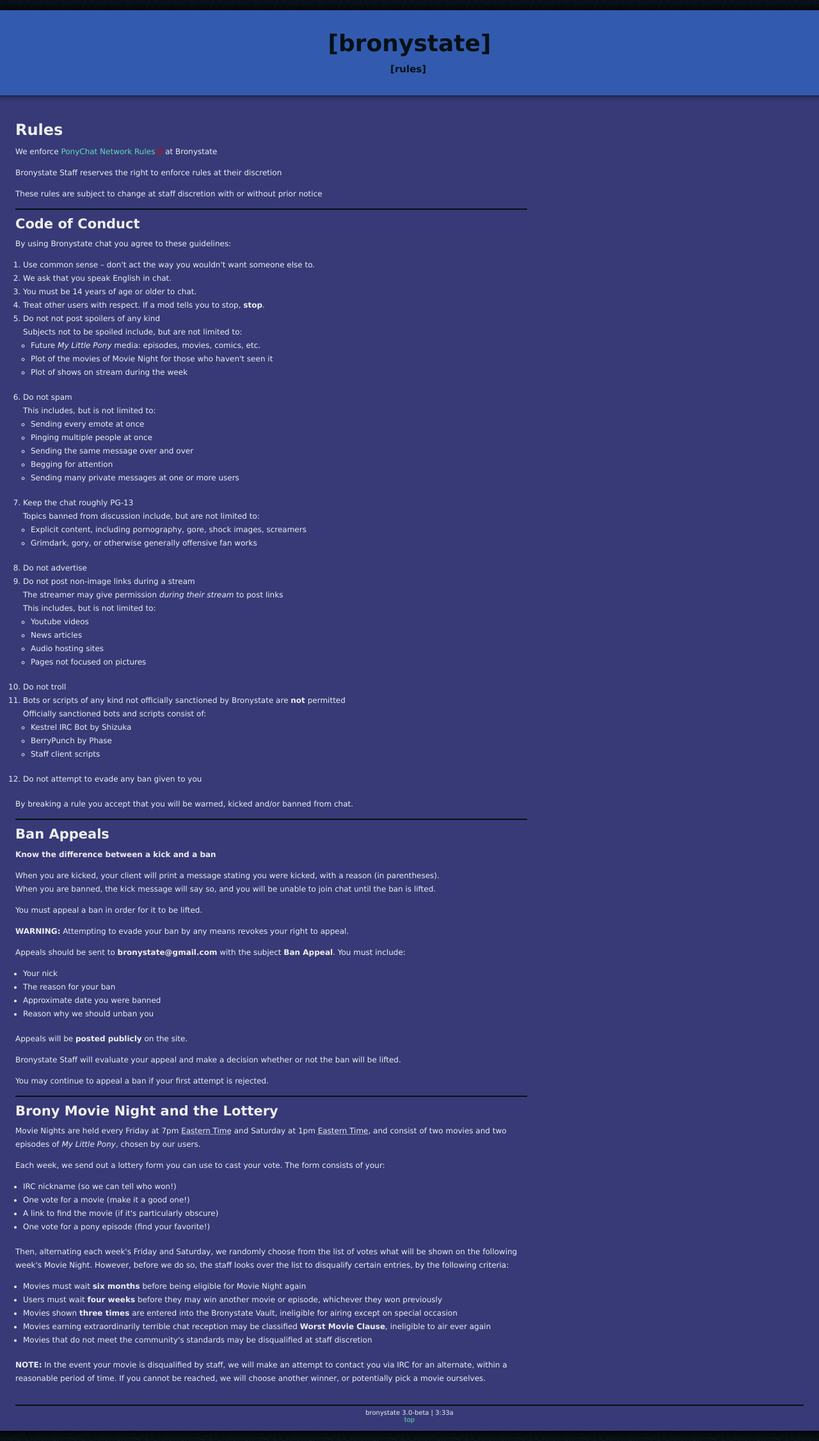
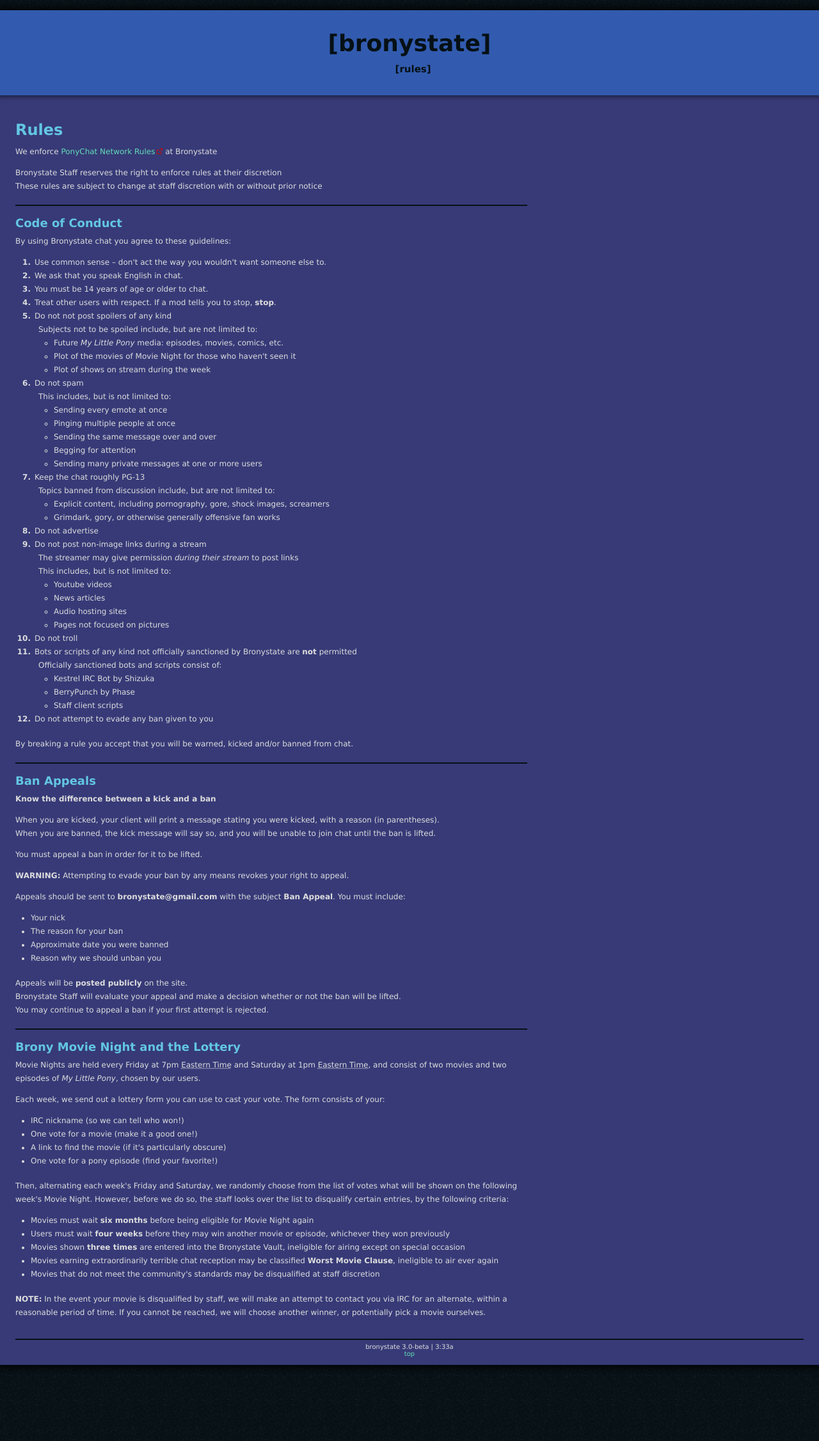
Before and after one commit to Bronystate/brstv3, a Jekyll site: the page built from index_rules.md, in a window 1280 px wide. Shown: the whole page at 64% size. Built offline with Jekyll 4.4.1, drawn with Linux system fonts in a browser that asks for light colours; nearby versions of some CDN libraries.

Commit message:
styling for lists

```diff
--- a/_sass/_colors.scss
+++ b/_sass/_colors.scss
@@ -8,12 +8,13 @@ $color-bk-body: $color-luna-coat-nmm;
 $color-bk-content: $color-luna-coat;
 $color-bk-header: $color-luna-magic;
 $color-bk-blockquote: darken($color-bk-content, 80%); //TODO
-$color-border: $color-bk-body;
-$color-bk-timerbar: mix($color-luna-coat-nmm, $color-luna-magic);
+$color-border: $color-luna-coat-nmm;
+$color-bk-timerbar: mix($color-bk-body, $color-bk-header);
 
 // WORDS
-$color-text: #eeeeee;
+$color-text: #dddddd;
 $color-text-title: $color-luna-coat-nmm;
+$color-text-headers: $color-celestia-mane-blue;
 $color-link: $color-celestia-mane-green;
 $color-link-hover: $color-celestia-mane-pink;
 $color-link-active: $color-link;
--- a/_sass/_globalstyles.scss
+++ b/_sass/_globalstyles.scss
@@ -30,7 +30,7 @@ $size-text:           12px;
 $size-text-small:     0.7em;
 $size-title:          3em;
 $size-h1:             2em;
-$size-h2:             1.75em;
+$size-h2:             1.5em;
 $size-h3:             1.25em;
 $lineheight-hx:       1em;
 $size-text-nav:       1.25em;
--- a/assets/css/main.scss
+++ b/assets/css/main.scss
@@ -139,7 +139,8 @@ hr {
   clear: both;
   border: 0;
   border-bottom: $border;
-  margin-bottom: 1em;
+  margin-top: 0.5em;
+  margin-bottom: 1.5em;
 }
 
 .vr {
@@ -191,6 +192,34 @@ ul,ol {
   line-height: 1.75em;
   padding-bottom: 1.5em;
   padding-left: 1em;
+  margin-left: 1em;
+  text-indent: 0;
+
+  ul, ol { //make nested lists not make empty space
+    padding-bottom: 0;
+  }
+}
+
+ol {
+  margin-left: 0;
+  counter-reset: item;
+
+  & > li {
+    margin: 0;
+    padding: 0 0 0 2em;
+    text-indent: -2em;
+    list-style-type: none;
+    counter-increment: item;
+
+    &:before {
+      display: inline-block;
+      width: 1em;
+      padding-right: 0.5em;
+      font-weight: bold;
+      text-align: right;
+      content: counter(item) ".";
+    }
+  }
 }
 
 h1 {
@@ -207,6 +236,7 @@ h3 {
 
 h1,h2,h3 {
   font-family: $font-headers;
+  color: $color-text-headers;
   line-height: $lineheight-hx;
   margin-top: 0.5em;
   margin-bottom: 0.5em;
--- a/index_rules.md
+++ b/index_rules.md
@@ -10,7 +10,6 @@ permalink: /rules/
 We enforce [PonyChat Network Rules](https://ponychat.net/network-rules/) at Bronystate
 
 Bronystate Staff reserves the right to enforce rules at their discretion
-
 These rules are subject to change at staff discretion with or without prior notice
 
 * * * * *
@@ -78,9 +77,7 @@ Appeals should be sent to **bronystate@gmail.com** with the subject **Ban Appeal
  - Reason why we should unban you
 
 Appeals will be **posted publicly** on the site.
-
 Bronystate Staff will evaluate your appeal and make a decision whether or not the ban will be lifted.
-
 You may continue to appeal a ban if your first attempt is rejected.
 
 * * * * *
```
